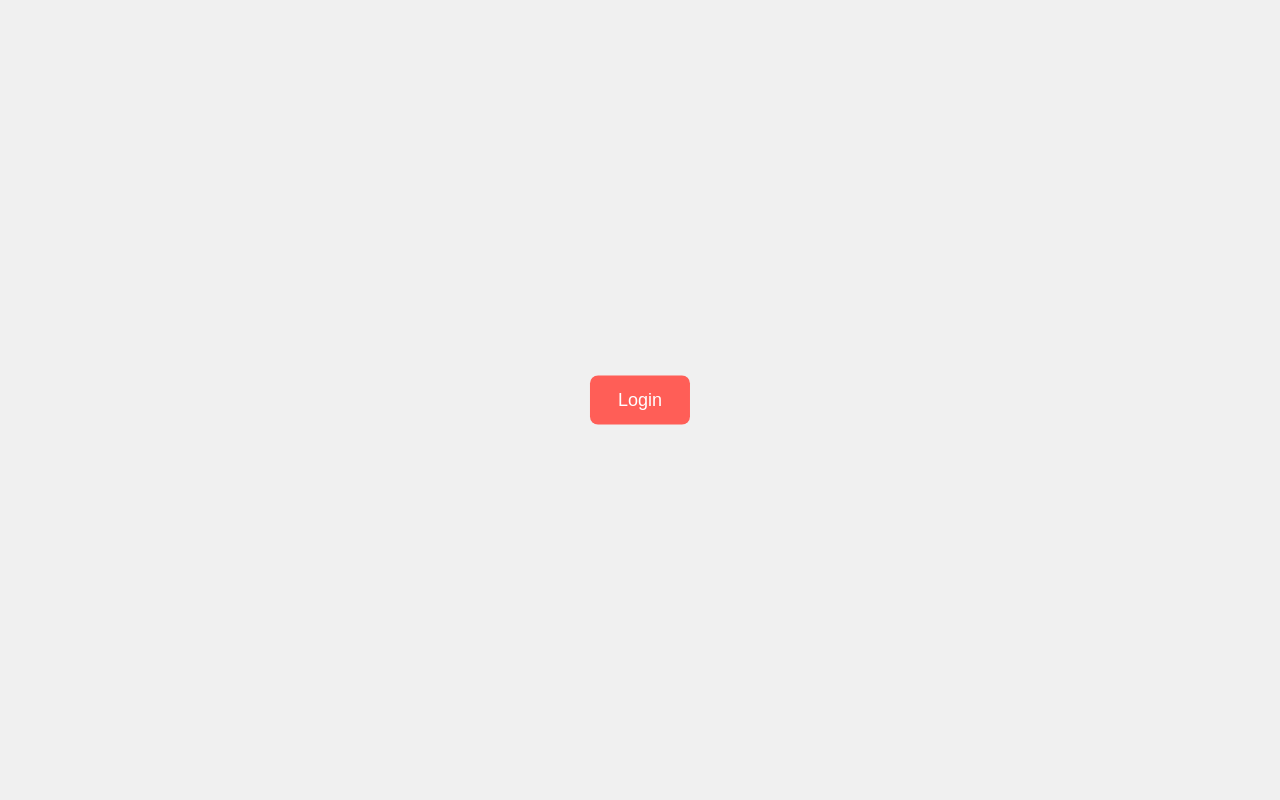
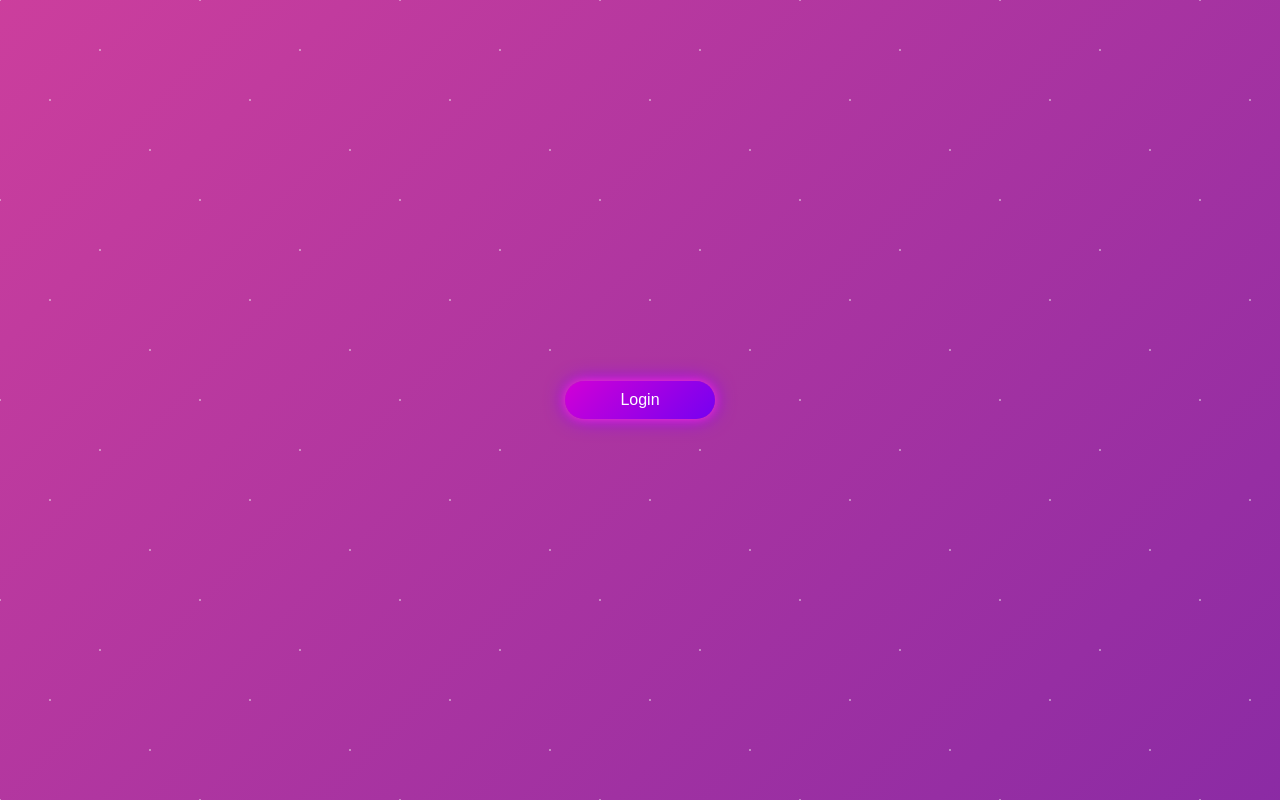
Before and after one commit to mSivakami/Detector, a plain HTML site: page index.html in a window 1280 px wide. Drawn offline with Linux system fonts and the light colour scheme.

Commit message:
Runaway css

```diff
--- a/login.css
+++ b/login.css
@@ -1,21 +1,101 @@
-body {
+/* Reset and base styles */
+* {
   margin: 0;
-  overflow: hidden;
-  font-family: sans-serif;
-  background-color: #f0f0f0;
+  padding: 0;
+  box-sizing: border-box;
+}
+body::before {
+  content: '';
+  position: absolute;
+  top: 0; left: 0;
+  width: 100%;
+  height: 100%;
+  background-image:
+    radial-gradient(white 1px, transparent 1px),
+    radial-gradient(white 1px, transparent 1px),
+    radial-gradient(white 1px, transparent 1px),
+    radial-gradient(white 1px, transparent 1px);
+  background-size: 200px 200px;
+  background-position:
+    0 0,
+    100px 50px,
+    50px 100px,
+    150px 150px;
+  animation: sparkle 10s linear infinite;
+  z-index: 0;
+  opacity: 0.4;
+  pointer-events: none;
 }
 
+@keyframes sparkle {
+  0% { background-position: 0 0, 100px 50px, 50px 100px, 150px 150px; }
+  100% { background-position: 200px 200px, 300px 250px, 250px 300px, 350px 350px; }
+}
+
+body {
+  height: 100vh;
+  width: 100vw;
+  display: flex;
+  justify-content: center;
+  align-items: center;
+  background: linear-gradient(-45deg, #2d1b69, #6b21a8, #ec4899, #3b82f6);
+  background-size: 600% 600%;
+  animation: gradientShift 20s ease infinite;
+  font-family: 'Comic Sans MS', 'Sniglet', cursive;
+  overflow: hidden;
+  position: relative;
+}
+
+/* Background animation */
+@keyframes gradientShift {
+  15% { background-position: 0% 50%; }
+  25% { background-position: 50% 50%; }
+  50% { background-position: 100% 50%; }
+  75% { background-position: 50% 50%; }
+  100% { background-position: 0% 50%; }
+}
+
+/* Funky Login Button */
 #loginBtn {
+  padding: 10px 20px;
+  font-size: 1rem;
+  color: #fff;
+  background: linear-gradient(135deg, #ff00c8, #4800ff); /* bright pink to strong purple */
+  background-size: 200% 200%;
+  border: none;
+  border-radius: 30px;
+  cursor: pointer;
+  box-shadow: 0 0 10px #ff33cc, 0 0 20px #9900ff;
+  transition: transform 0.3s ease, box-shadow 0.3s ease;
   position: absolute;
-  top: 50%;
-  left: 50%;
-  transform: translate(-50%, -50%);
-  padding: 14px 28px;
-  font-size: 18px;
-  cursor: pointer;
-  transition: all 0.3s ease;
-  border: none;
-  background-color: #ff5e57;
-  color: white;
-  border-radius: 8px;
+  max-width: 150px;
+  width: 35vw;
+  min-width: 100px;
+  z-index: 10;
+  animation: shine 3s infinite ease-in-out;
 }
+
+/* Glow hover */
+#loginBtn:hover {
+  transform: scale(1.1) rotate(-3deg);
+  box-shadow: 0 0 25px #ff99ee, 0 0 40px #b266ff;
+}
+
+/* Button entrance */
+#loginBtn {
+  animation: bounceIn 1s ease, shine 4s infinite linear;
+}
+
+@keyframes bounceIn {
+  0% { transform: scale(0.5); opacity: 0; }
+  60% { transform: scale(1.2); opacity: 1; }
+  80% { transform: scale(0.95); }
+  100% { transform: scale(1); }
+}
+
+/* Subtle shimmer effect to enhance gradient */
+@keyframes shine {
+  0% { background-position: 0% 50%; }
+  50% { background-position: 100% 50%; }
+  100% { background-position: 0% 50%; }
+}
```
